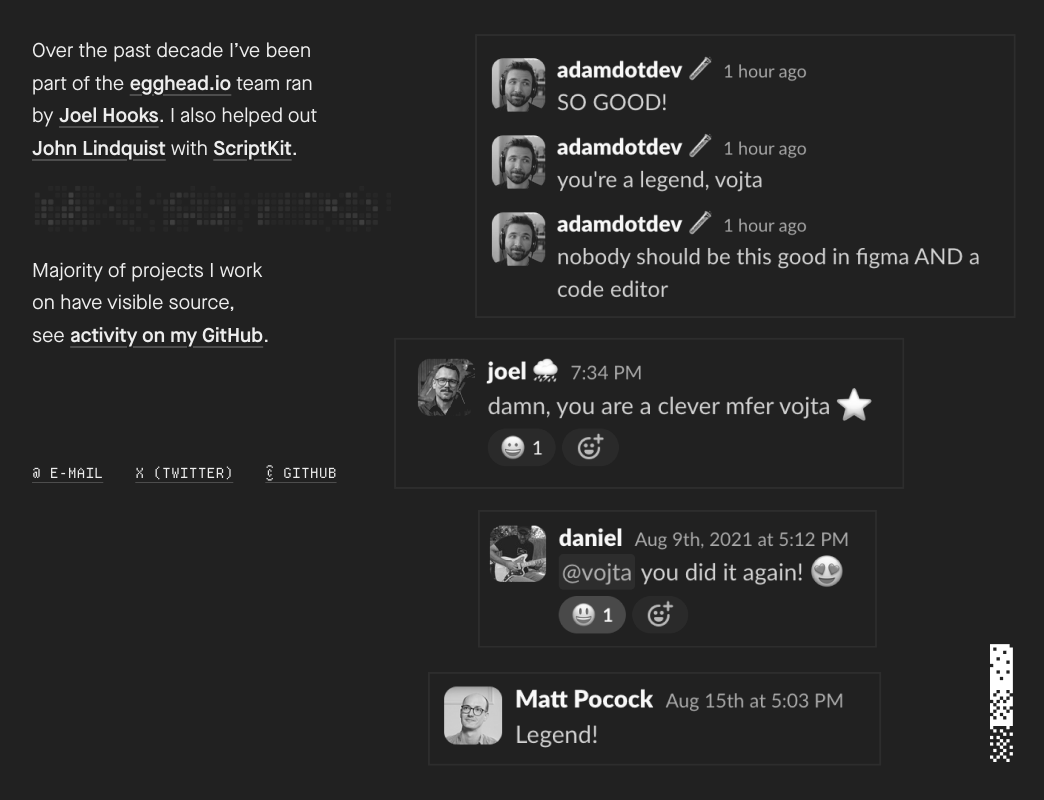
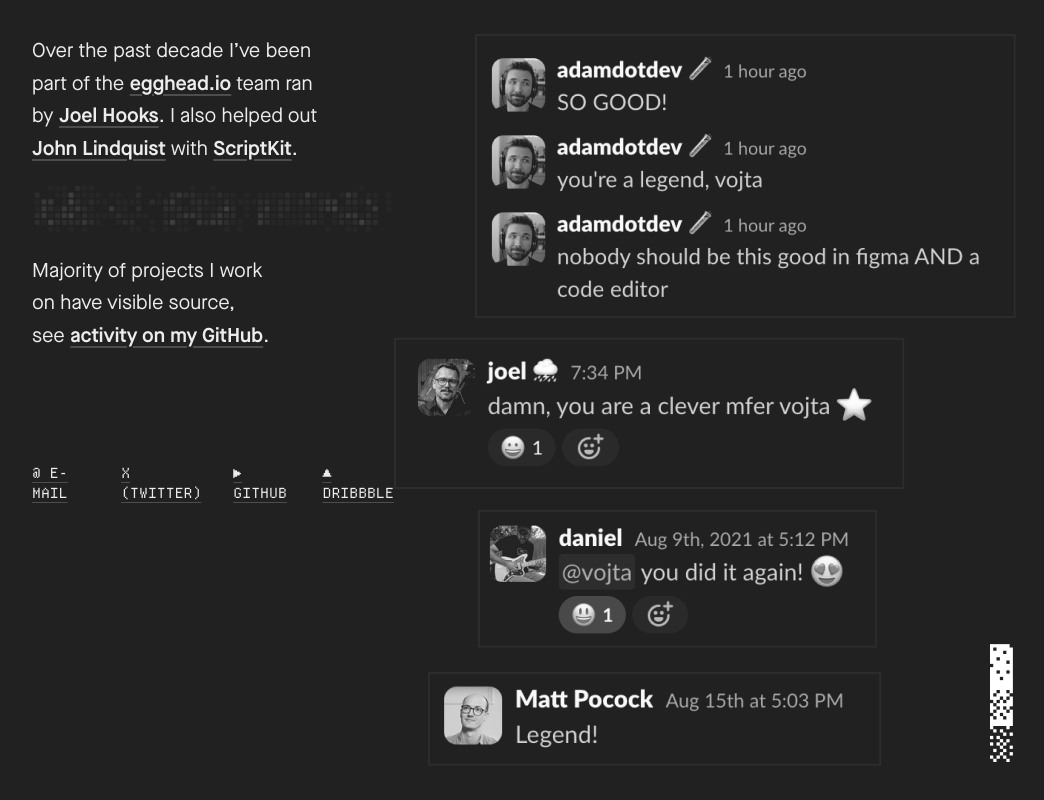
Before and after one commit to vojtaholik/vojta-io-next, a Next.js app: page / in a window 1280 px wide. Shown: the part 2114-2914 px from the top of the page, without its empty margins (116-1160 px from the left). Built offline with nearby package versions, Linux system fonts and the light colour scheme.

Commit message:
style: tweaks

```diff
--- a/src/pages/index.tsx
+++ b/src/pages/index.tsx
@@ -213,7 +213,15 @@
               rel="noopener noreferrer"
               className=""
             >
-              © GitHub
+              ► GitHub
+            </Link>
+            <Link
+              href="https://dribbble.com/vjthlk"
+              target="_blank"
+              rel="noopener noreferrer"
+              className=""
+            >
+              ▲ Dribbble
             </Link>
           </div>
         </div>
```
